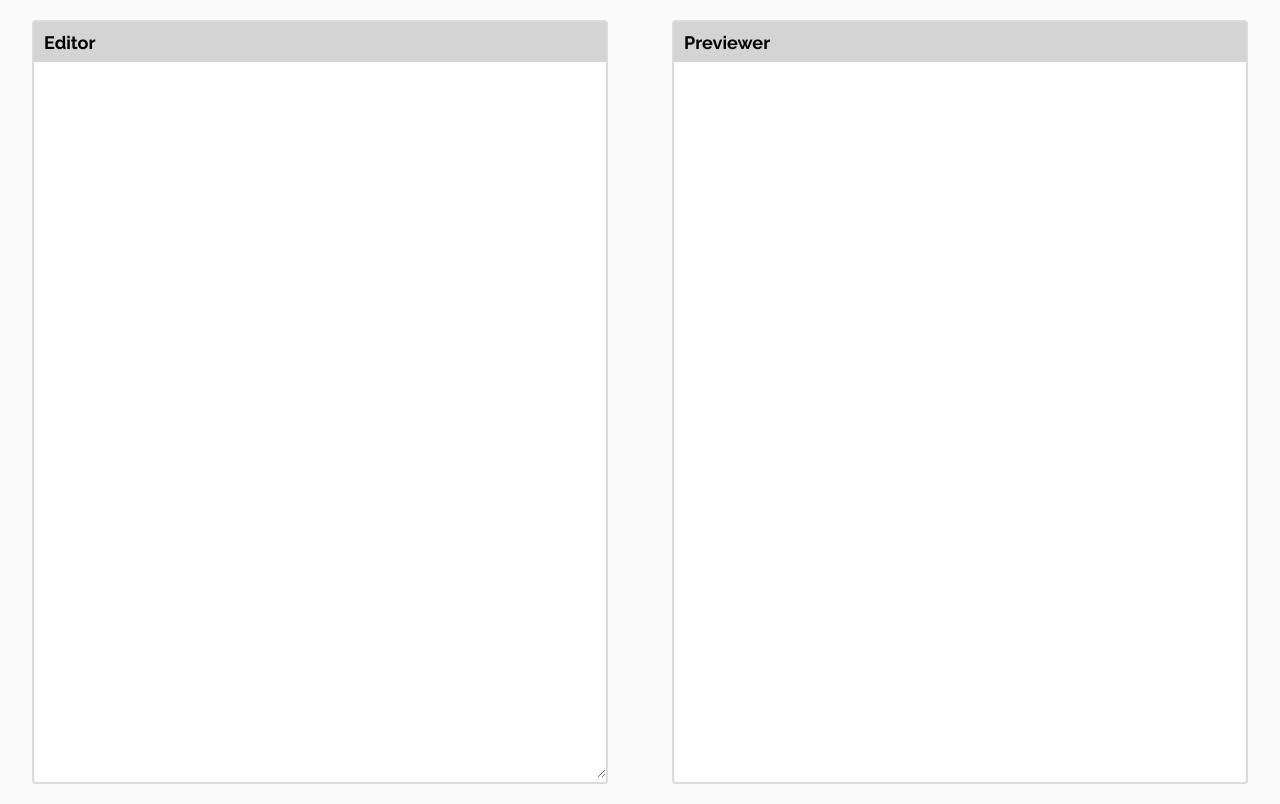
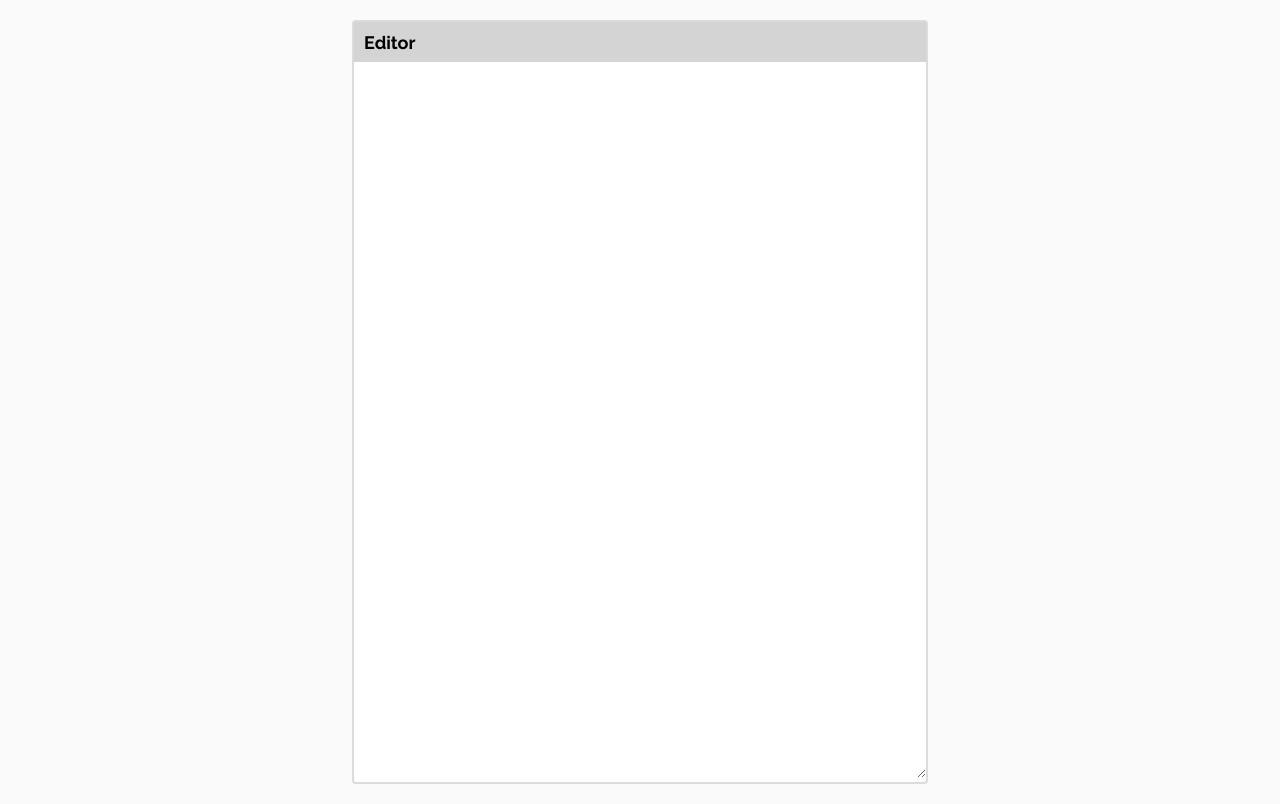
Before and after one commit to sepidsoroush/Markdown-Previewer-React, a React (Create React App) app: page / in a window 1280 px wide. Built offline with nearby package versions, Linux system fonts and the light colour scheme; some icons are missing.

Commit message:
write maximizer function : first task is to hide other container

```diff
--- a/src/App.js
+++ b/src/App.js
@@ -14,23 +14,30 @@ function App() {
     console.log(markdown);
     setMark( DOMPurify.sanitize(markdown) );
   }
+  const [visible, setVisible] = useState(false);
+  function editorMaximizer(){
+    // setWidth("90vh");
+    setVisible(!visible);
+
+  }
+
   return (
     <div className="App">
-      <div className="editor-wrapper wrapper">
+      <div className="editor-wrapper wrapper" >
         <div className="editor-toolbar toolbar">
           <span>Editor</span>
-          <ArrowsMaximize />
+          <ArrowsMaximize onClick={editorMaximizer}/>
         </div>
-        <textarea name="editor" id="editor" cols="30" rows="10" onChange={UpdateMarkdown}></textarea>
+        <textarea name="editor" id="editor" cols="30" rows="10" onChange={UpdateMarkdown}  ></textarea>
       </div>
-      <div className="preview-wrapper wrapper">
+      { visible && <div className="preview-wrapper wrapper" >
         <div className="preview-toolbar toolbar">
           <span>Previewer</span>
           <ArrowsDiagonalMinimize2 />
         </div>
         <div id="preview" dangerouslySetInnerHTML={{__html:mark}}>
         </div>
-      </div>
+      </div> }
 
     </div>
   );
```
